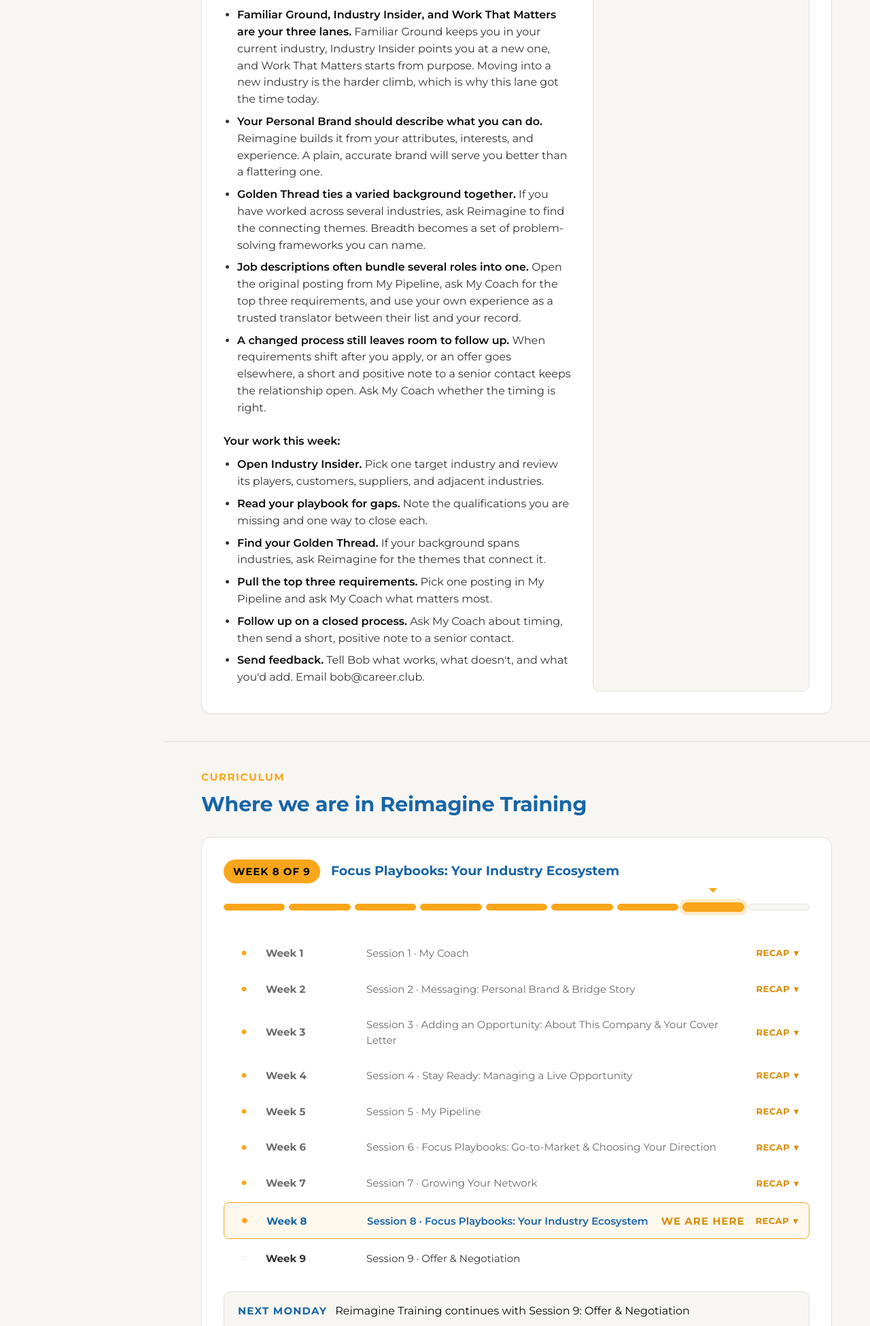
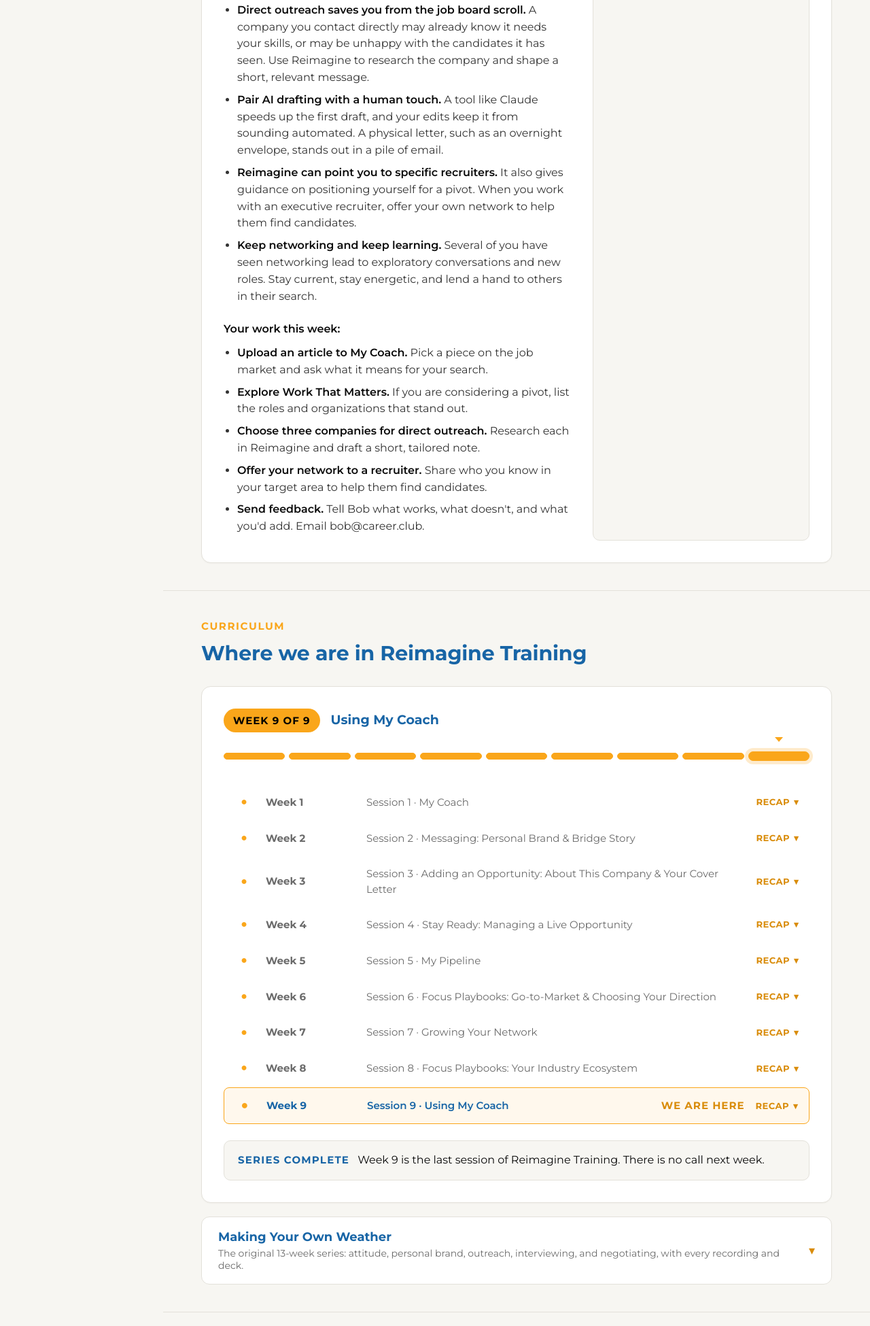
Before and after one commit to reimaginebob/Career-Club-Corner-, a plain HTML site: page career-club-corner-dashboard-prototype.html in a window 1280 px wide. Shown: the part 2049-3999 px from the top of the page at 68% size. Drawn offline with Linux system fonts and the light colour scheme; a script that the page names is missing.

Commit message:
Week 9 update: Using My Coach
Co-Authored-By: Claude Sonnet 5.5 <noreply@anthropic.com>
Claude-Session: https://claude.ai/code/session_019V59m2D1uTFnFDz5haq9Mw

```diff
--- a/career-club-corner-dashboard-prototype.html
+++ b/career-club-corner-dashboard-prototype.html
@@ -406,38 +406,36 @@
     </div>
     <div class="week-panel">
       <div>
-        <span class="week-tag">Week 8 of 9 &middot; November 9, 2026</span>
-        <h3>Reimagine Training: Focus Playbooks: Your Industry Ecosystem</h3>
-        <p class="week-meta">Week 8 of Reimagine Training is about Focus Playbooks: Your Industry Ecosystem, where Industry Insider maps the players around your target industry and turns them into roles that fit your Personal Brand.</p>
+        <span class="week-tag">Week 9 of 9 &middot; November 16, 2026</span>
+        <h3>Reimagine Training: Using My Coach</h3>
+        <p class="week-meta">Week 9 of Reimagine Training is about Using My Coach, where you bring an article, an interview, or a career pivot to the coach and leave with advice shaped by your own search.</p>
         <div class="takeaways">
           <strong>Highlights from the conversation:</strong>
           <ul>
-            <li><strong>Industry Insider maps the ecosystem around your target industry.</strong> Pick an industry (the demo used healthcare HR leadership) and Reimagine lays out the primary players, their customers and channels, suppliers, and adjacent industries. Employers value industry experience, so this shows where your background already counts.</li>
-            <li><strong>Each Focus Playbook matches roles to your persona.</strong> You see role details, the qualifications employers list, and the gaps in your background, so you know what to close before you reach out.</li>
-            <li><strong>Familiar Ground, Industry Insider, and Work That Matters are your three lanes.</strong> Familiar Ground keeps you in your current industry, Industry Insider points you at a new one, and Work That Matters starts from purpose. Moving into a new industry is the harder climb, which is why this lane got the time today.</li>
-            <li><strong>Your Personal Brand should describe what you can do.</strong> Reimagine builds it from your attributes, interests, and experience. A plain, accurate brand will serve you better than a flattering one.</li>
-            <li><strong>Golden Thread ties a varied background together.</strong> If you have worked across several industries, ask Reimagine to find the connecting themes. Breadth becomes a set of problem-solving frameworks you can name.</li>
-            <li><strong>Job descriptions often bundle several roles into one.</strong> Open the original posting from My Pipeline, ask My Coach for the top three requirements, and use your own experience as a trusted translator between their list and your record.</li>
-            <li><strong>A changed process still leaves room to follow up.</strong> When requirements shift after you apply, or an offer goes elsewhere, a short and positive note to a senior contact keeps the relationship open. Ask My Coach whether the timing is right.</li>
+            <li><strong>My Coach reads an article with your search in mind.</strong> Upload a piece on the job market and ask what it means for you. The advice draws on your search history and your Value Proposition, so it speaks to your situation instead of the general reader.</li>
+            <li><strong>Interview prep in My Coach centers on personality, storytelling, and passion for the role.</strong> Ask it to help you tell the story behind your experience and show why this particular job matters to you.</li>
+            <li><strong>Work That Matters opens pivot options.</strong> If you are changing direction, explore this lane for roles that fit your purpose and the organizations that hire for them.</li>
+            <li><strong>Direct outreach saves you from the job board scroll.</strong> A company you contact directly may already know it needs your skills, or may be unhappy with the candidates it has seen. Use Reimagine to research the company and shape a short, relevant message.</li>
+            <li><strong>Pair AI drafting with a human touch.</strong> A tool like Claude speeds up the first draft, and your edits keep it from sounding automated. A physical letter, such as an overnight envelope, stands out in a pile of email.</li>
+            <li><strong>Reimagine can point you to specific recruiters.</strong> It also gives guidance on positioning yourself for a pivot. When you work with an executive recruiter, offer your own network to help them find candidates.</li>
+            <li><strong>Keep networking and keep learning.</strong> Several of you have seen networking lead to exploratory conversations and new roles. Stay current, stay energetic, and lend a hand to others in their search.</li>
           </ul>
         </div>
         <div class="takeaways" style="margin-top:24px;">
           <strong>Your work this week:</strong>
           <ul>
-            <li><strong>Open Industry Insider.</strong> Pick one target industry and review its players, customers, suppliers, and adjacent industries.</li>
-            <li><strong>Read your playbook for gaps.</strong> Note the qualifications you are missing and one way to close each.</li>
-            <li><strong>Find your Golden Thread.</strong> If your background spans industries, ask Reimagine for the themes that connect it.</li>
-            <li><strong>Pull the top three requirements.</strong> Pick one posting in My Pipeline and ask My Coach what matters most.</li>
-            <li><strong>Follow up on a closed process.</strong> Ask My Coach about timing, then send a short, positive note to a senior contact.</li>
+            <li><strong>Upload an article to My Coach.</strong> Pick a piece on the job market and ask what it means for your search.</li>
+            <li><strong>Explore Work That Matters.</strong> If you are considering a pivot, list the roles and organizations that stand out.</li>
+            <li><strong>Choose three companies for direct outreach.</strong> Research each in Reimagine and draft a short, tailored note.</li>
+            <li><strong>Offer your network to a recruiter.</strong> Share who you know in your target area to help them find candidates.</li>
             <li><strong>Send feedback.</strong> Tell Bob what works, what doesn't, and what you'd add. Email bob@career.club.</li>
           </ul>
         </div>
       </div>
       <div class="week-actions">
         <h4>Get the materials</h4>
-        <a class="btn btn-primary" href="https://us06web.zoom.us/rec/share/WQygnuZ7lJ9e9C-v34OJEolLe9TP5XgAIQn6sPW-ve2vqZNYSRhOHwck92YHZmg.89tmtPyQOFk0SIUr" data-event="recording_play" target="_blank" rel="noopener noreferrer">Watch the recording</a>
-        <div class="passcode"><span>Passcode</span><code>%bF6%@QU</code></div>
-        <a class="btn btn-secondary" href="https://drive.google.com/file/d/1KYk8fyxr8k3K98BTEytFe7pcuObpGh_e/view?usp=drivesdk" style="margin-top:12px;" data-event="deck_open" target="_blank" rel="noopener noreferrer">Open the deck</a>
+        <a class="btn btn-primary" href="https://us06web.zoom.us/rec/share/Ovh_w-Q_MseAo5NQ9OHMYbDRZ5yqBiCOmD_kxx00AYKsJvtWx3ahjo1b50kkENF1.ssZ6d7Ezs2OTwVTf" data-event="recording_play" target="_blank" rel="noopener noreferrer">Watch the recording</a>
+        <div class="passcode"><span>Passcode</span><code>2c8r8@sx</code></div>
         <p style="margin:16px 0 0;font-size:15px;"><strong>Worth a read this week:</strong> <a href="https://www.businessinsider.com/wall-street-rising-stars-career-advice-skills-ai-2026-11" target="_blank" rel="noopener noreferrer">Business Insider: career advice, skills and AI from Wall Street&rsquo;s rising stars</a></p>
       </div>
     </div>
@@ -454,8 +452,8 @@
     </div>
     <div class="arc-panel">
       <div class="arc-status">
-        <span class="arc-pos">Week 8 of 9</span>
-        <span class="arc-topic">Focus Playbooks: Your Industry Ecosystem</span>
+        <span class="arc-pos">Week 9 of 9</span>
+        <span class="arc-topic">Using My Coach</span>
       </div>
       <div class="arc-bar">
         <div class="arc-seg done" title="Week 1"></div>
@@ -465,8 +463,8 @@
         <div class="arc-seg done" title="Week 5"></div>
         <div class="arc-seg done" title="Week 6"></div>
         <div class="arc-seg done" title="Week 7"></div>
-        <div class="arc-seg current" title="Week 8"></div>
-        <div class="arc-seg" title="Week 9"></div>
+        <div class="arc-seg done" title="Week 8"></div>
+        <div class="arc-seg current" title="Week 9"></div>
       </div>
       <div class="arc-list">
         <div class="arc-item done arc-clickable" data-recap="recap-rt1">
@@ -581,11 +579,11 @@
             </div>
           </div>
         </div>
-        <div class="arc-item current arc-clickable" data-recap="recap-rt8">
+        <div class="arc-item done arc-clickable" data-recap="recap-rt8">
           <span class="arc-mark">●</span>
           <span class="arc-weeks">Week 8</span>
           <span class="arc-title">Session 8 &middot; Focus Playbooks: Your Industry Ecosystem</span>
-          <span class="arc-end"><span class="arc-now">We are here</span><span class="arc-recap-toggle">Recap <span class="arc-chev">▾</span></span></span>
+          <span class="arc-recap-toggle">Recap <span class="arc-chev">▾</span></span>
         </div>
         <div class="arc-recap" id="recap-rt8">
           <div class="arc-recap-inner">
@@ -597,15 +595,25 @@
             </div>
           </div>
         </div>
-        <div class="arc-item upcoming">
-          <span class="arc-mark">○</span>
+        <div class="arc-item current arc-clickable" data-recap="recap-rt9">
+          <span class="arc-mark">●</span>
           <span class="arc-weeks">Week 9</span>
-          <span class="arc-title">Session 9 &middot; Offer &amp; Negotiation</span>
+          <span class="arc-title">Session 9 &middot; Using My Coach</span>
+          <span class="arc-end"><span class="arc-now">We are here</span><span class="arc-recap-toggle">Recap <span class="arc-chev">▾</span></span></span>
+        </div>
+        <div class="arc-recap" id="recap-rt9">
+          <div class="arc-recap-inner">
+            <p class="arc-recap-summary">My Coach reads an article with your search in mind and answers from your search history and Value Proposition. It also helps with interview prep, centered on personality, storytelling, and passion for the role. Work That Matters opens pivot options, and Reimagine can point you to recruiters. Pair direct outreach to companies with a human touch in every message.</p>
+            <div class="arc-recap-links">
+              <a href="https://us06web.zoom.us/rec/share/Ovh_w-Q_MseAo5NQ9OHMYbDRZ5yqBiCOmD_kxx00AYKsJvtWx3ahjo1b50kkENF1.ssZ6d7Ezs2OTwVTf" data-event="recap_recording" data-event-loc="rt-week9" target="_blank" rel="noopener noreferrer">Watch the recording</a>
+              <span class="arc-recap-pass">Passcode <code>2c8r8@sx</code></span>
+            </div>
+          </div>
         </div>
       </div>
       <div class="arc-next">
-        <span class="arc-next-label">Next Monday</span>
-        <span class="arc-next-title">Reimagine Training continues with Session 9: Offer &amp; Negotiation</span>
+        <span class="arc-next-label">Series complete</span>
+        <span class="arc-next-title">Week 9 is the last session of Reimagine Training. There is no call next week.</span>
       </div>
     </div>
 
```
Also changed, not shown: index.html (+37 -29 lines).
